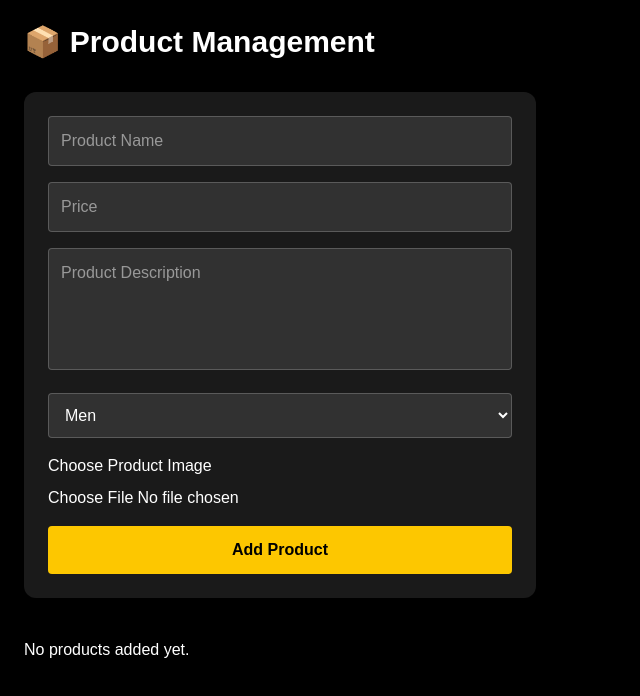
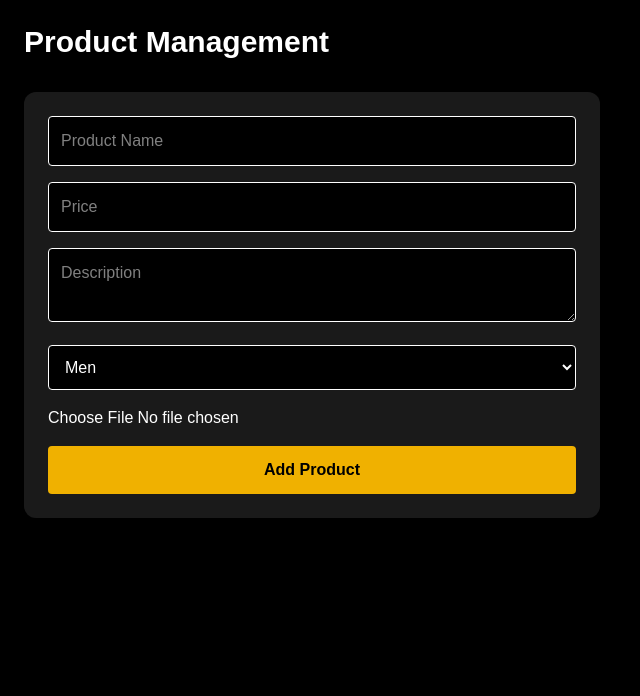
Before and after one commit to awodeyisamuel015-design/rayos-global-emporium, a Next.js app: page /admin/products in a window 1280 px wide. Shown: the top 696 px of the page, without its empty margins (0-640 px from the left). Built offline with nearby package versions, Linux system fonts and the light colour scheme.

Commit message:
Fixed cart, wishlist and product store

```diff
--- a/app/admin/products/page.tsx
+++ b/app/admin/products/page.tsx
@@ -1,4 +1,3 @@
-
 "use client";
 
 import { useEffect, useState } from "react";
@@ -11,21 +10,25 @@ export default function AdminProducts() {
 const [price, setPrice] = useState("");
 const [description, setDescription] = useState("");
 const [category, setCategory] = useState("men");
+
 const [image, setImage] = useState("");
 const [uploading, setUploading] = useState(false);
 
 useEffect(() => {
-    const update = () => {
+const loadProducts = () => {
 setProducts([...productStore.getAll()]);
 };
 
-    update();
 
-    productStore.subscribe(update);
+loadProducts();
+
+productStore.subscribe(loadProducts);
 
 return () => {
-      productStore.unsubscribe(update);
+  productStore.unsubscribe(loadProducts);
 };
+
+
 }, []);
 
 const handleImageUpload = async (
@@ -38,21 +41,25 @@ export default function AdminProducts() {
 setUploading(true);
 
 try {
+  const cloudName =
+    process.env.NEXT_PUBLIC_CLOUDINARY_CLOUD_NAME;
+
+  const uploadPreset =
+    process.env.NEXT_PUBLIC_CLOUDINARY_UPLOAD_PRESET;
+
+  if (!cloudName || !uploadPreset) {
+    throw new Error(
+      "Cloudinary environment variables missing"
+    );
+  }
+
   const formData = new FormData();
 
   formData.append("file", file);
-
-      formData.append(
-        "upload_preset",
-        process.env
-          .NEXT_PUBLIC_CLOUDINARY_UPLOAD_PRESET!
-      );
+  formData.append("upload_preset", uploadPreset);
 
   const response = await fetch(
-        `https://api.cloudinary.com/v1_1/${
-          process.env
-            .NEXT_PUBLIC_CLOUDINARY_CLOUD_NAME
-        }/image/upload`,
+    `https://api.cloudinary.com/v1_1/${cloudName}/image/upload`,
     {
       method: "POST",
       body: formData,
@@ -61,32 +68,40 @@ export default function AdminProducts() {
 
   const data = await response.json();
 
-      if (data.secure_url) {
+  console.log("Cloudinary response:", data);
+
+  if (!response.ok) {
+    throw new Error(
+      data?.error?.message || "Upload failed"
+    );
+  }
+
   setImage(data.secure_url);
 
   alert("✅ Image uploaded successfully!");
-      } else {
-        alert("❌ Upload failed.");
-      }
-    } catch (error) {
+} catch (error: any) {
   console.error(error);
 
-      alert("❌ Error uploading image.");
+  alert(
+    error.message || "Image upload failed"
+  );
+} finally {
+  setUploading(false);
 }
 
-    setUploading(false);
 };
 
-  const handleAdd = () => {
+const handleAddProduct = () => {
 if (
 !name ||
 !price ||
 !description ||
 !image
 ) {
-      alert("Please fill all fields.");
+alert("Please fill all fields");
 return;
 }
+
 
 productStore.addProduct({
   id: Date.now().toString(),
@@ -103,26 +118,33 @@ export default function AdminProducts() {
 setCategory("men");
 setImage("");
 
+setProducts([...productStore.getAll()]);
+
 alert("✅ Product added successfully!");
+
+
 };
 
 const handleDelete = (id: string) => {
-    if (
-      confirm(
-        "Are you sure you want to delete this product?"
-      )
-    ) {
+const confirmed = confirm(
+"Delete this product?"
+);
+
+
+if (!confirmed) return;
+
 productStore.removeProduct(id);
-    }
+
+setProducts([...productStore.getAll()]);
+
+
 };
 
-  return (
-    <main className="min-h-screen bg-black text-white p-6">
-      <h1 className="text-3xl font-bold mb-8">
-        📦 Product Management
-      </h1>
+return ( <main className="min-h-screen bg-black text-white p-6"> <h1 className="text-3xl font-bold mb-8">
+Product Management </h1>
 
-      <div className="bg-white/10 rounded-xl p-6 max-w-lg mb-10 space-y-4">
+
+  <div className="bg-white/10 p-6 rounded-xl mb-10 space-y-4 max-w-xl">
     <input
       type="text"
       placeholder="Product Name"
@@ -130,7 +152,7 @@ export default function AdminProducts() {
       onChange={(e) =>
         setName(e.target.value)
       }
-          className="w-full p-3 rounded bg-white/10 border border-white/20"
+      className="w-full p-3 rounded bg-black border"
     />
 
     <input
@@ -140,17 +162,16 @@ export default function AdminProducts() {
       onChange={(e) =>
         setPrice(e.target.value)
       }
-          className="w-full p-3 rounded bg-white/10 border border-white/20"
+      className="w-full p-3 rounded bg-black border"
     />
 
     <textarea
-          placeholder="Product Description"
+      placeholder="Description"
       value={description}
       onChange={(e) =>
         setDescription(e.target.value)
       }
-          rows={4}
-          className="w-full p-3 rounded bg-white/10 border border-white/20 resize-none"
+      className="w-full p-3 rounded bg-black border"
     />
 
     <select
@@ -158,25 +179,18 @@ export default function AdminProducts() {
       onChange={(e) =>
         setCategory(e.target.value)
       }
-          className="w-full p-3 rounded bg-white/10 border border-white/20"
+      className="w-full p-3 rounded bg-black border"
     >
       <option value="men">Men</option>
       <option value="women">Women</option>
       <option value="kids">Kids</option>
     </select>
 
-        <div>
-          <label className="block mb-2">
-            Choose Product Image
-          </label>
-
     <input
       type="file"
       accept="image/*"
       onChange={handleImageUpload}
-            className="w-full"
     />
-        </div>
 
     {uploading && (
       <p>Uploading image...</p>
@@ -186,26 +200,21 @@ export default function AdminProducts() {
       <img
         src={image}
         alt="Preview"
-            className="w-full h-48 object-cover rounded"
+        className="w-full h-60 object-cover rounded"
       />
     )}
 
     <button
-          onClick={handleAdd}
+      onClick={handleAddProduct}
       disabled={uploading}
-          className="w-full bg-yellow-400 text-black py-3 rounded font-bold hover:bg-yellow-300"
+      className="w-full bg-yellow-500 text-black py-3 rounded font-bold"
     >
-          {uploading
-            ? "Uploading..."
-            : "Add Product"}
+      Add Product
     </button>
   </div>
 
-      <div className="grid sm:grid-cols-2 lg:grid-cols-3 gap-6">
-        {products.length === 0 ? (
-          <p>No products added yet.</p>
-        ) : (
-          products.map((product) => (
+  <div className="grid md:grid-cols-3 gap-6">
+    {products.map((product) => (
       <div
         key={product.id}
         className="bg-white/10 rounded-xl overflow-hidden"
@@ -217,34 +226,29 @@ export default function AdminProducts() {
         />
 
         <div className="p-4">
-                <h2 className="font-bold text-lg">
+          <h2 className="font-bold">
             {product.name}
           </h2>
 
-                <p className="text-yellow-400 font-semibold mt-1">
+          <p className="text-yellow-400">
             ₦{product.price.toLocaleString()}
           </p>
 
-                <p className="text-gray-300 mt-2 text-sm">
+          <p className="text-sm mt-2">
             {product.description}
-                </p>
-
-                <p className="capitalize text-sm text-gray-500 mt-2">
-                  {product.category}
           </p>
 
           <button
             onClick={() =>
               handleDelete(product.id)
             }
-                  className="mt-4 w-full bg-red-500 py-2 rounded hover:bg-red-600"
+            className="mt-4 w-full bg-red-500 py-2 rounded"
           >
             Delete Product
           </button>
         </div>
       </div>
-          ))
-        )}
+    ))}
   </div>
 </main>
 );
```
Lines whose indentation alone changed are shown as unchanged.
